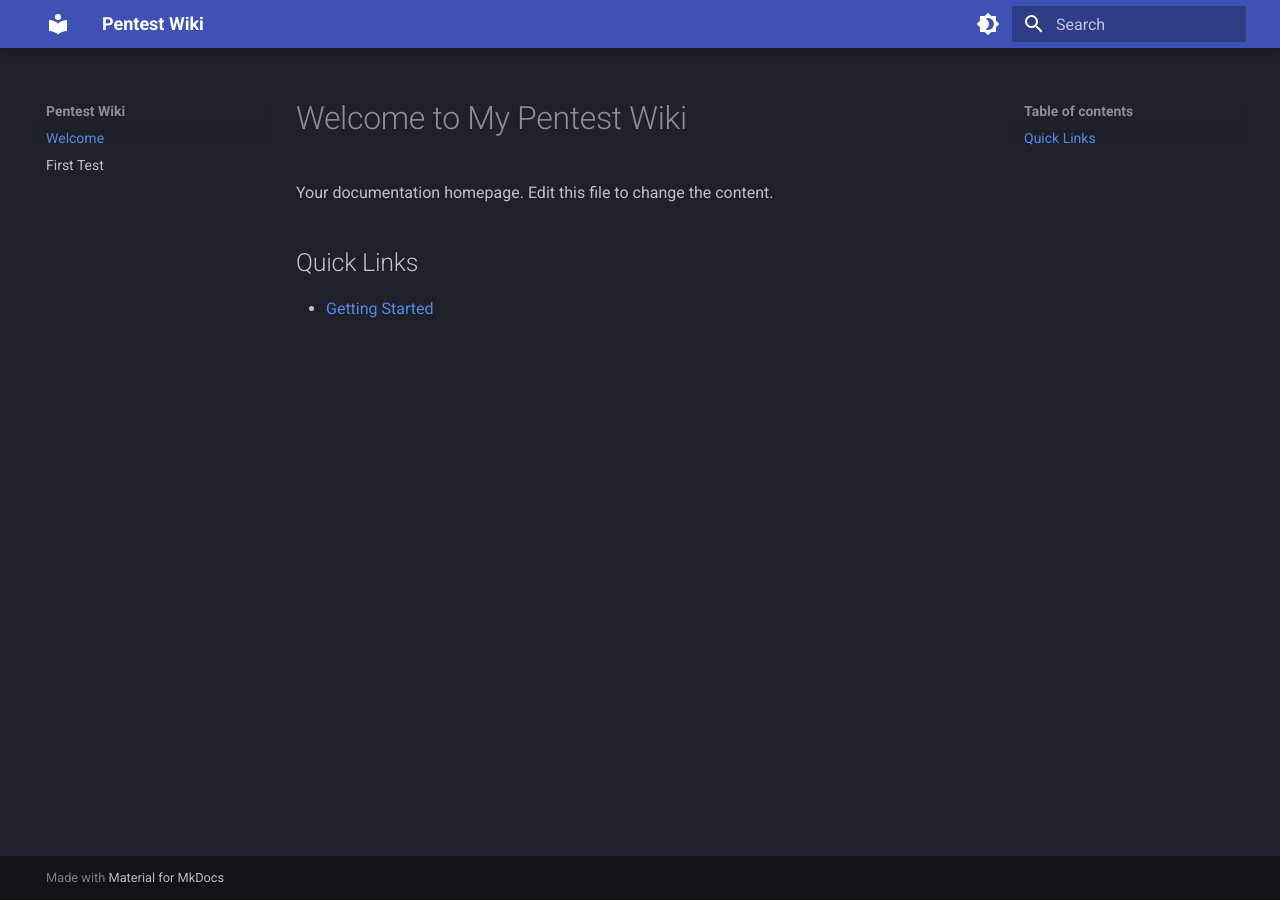
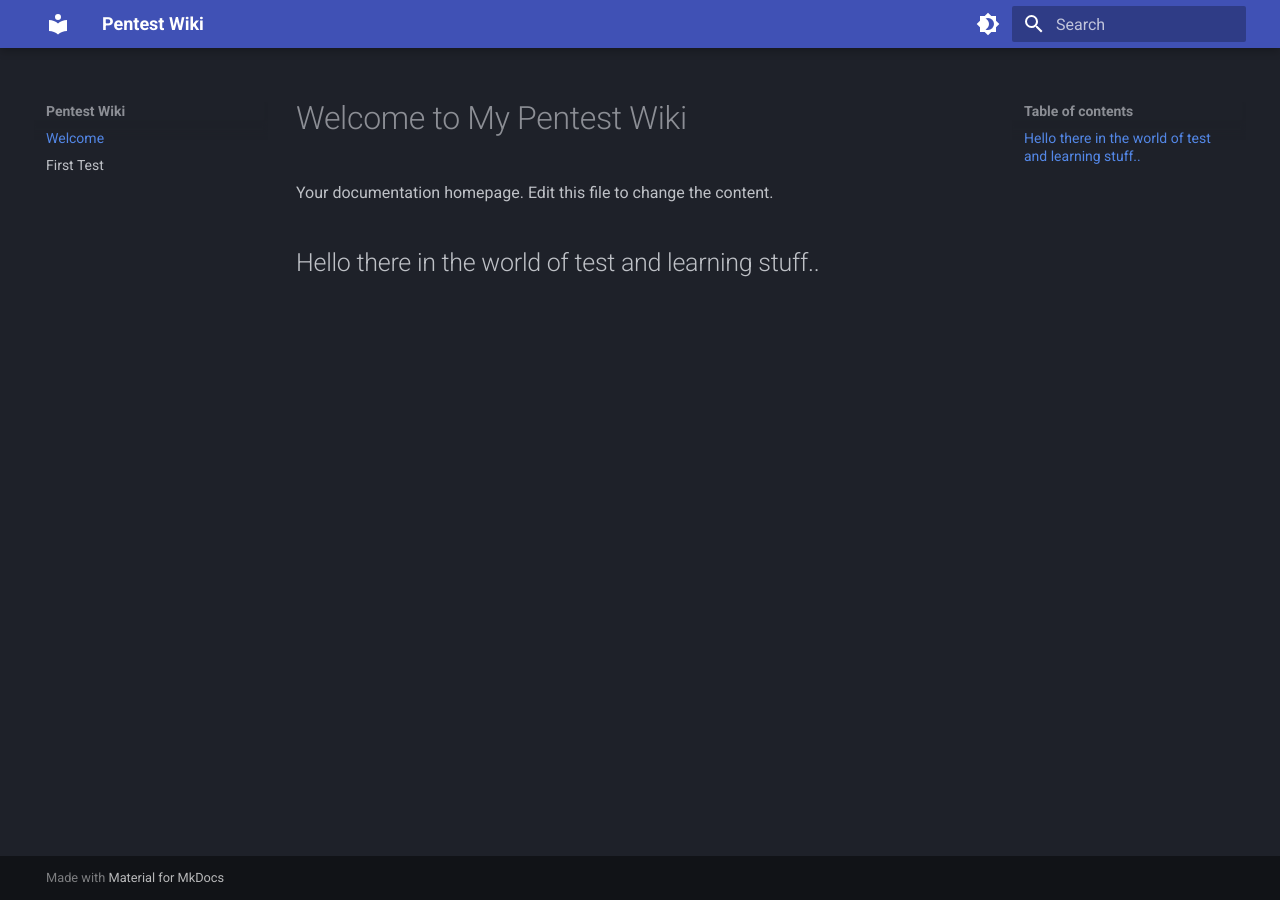
Before and after one commit to 0xmrx0/blog, an MkDocs documentation site: the page built from docs/index.md, in a window 1280 px wide. Built offline with MkDocs 1.6.1 and Material for MkDocs 9.7.7, drawn with Linux system fonts in a browser that asks for light colours.

Commit message:
Update index.md

```diff
--- a/docs/index.md
+++ b/docs/index.md
@@ -2,6 +2,4 @@
 
 Your documentation homepage. Edit this file to change the content.
 
-## Quick Links
-
-- [Getting Started](getting-started.md)
+## Hello there in the world of test and learning stuff..
```
